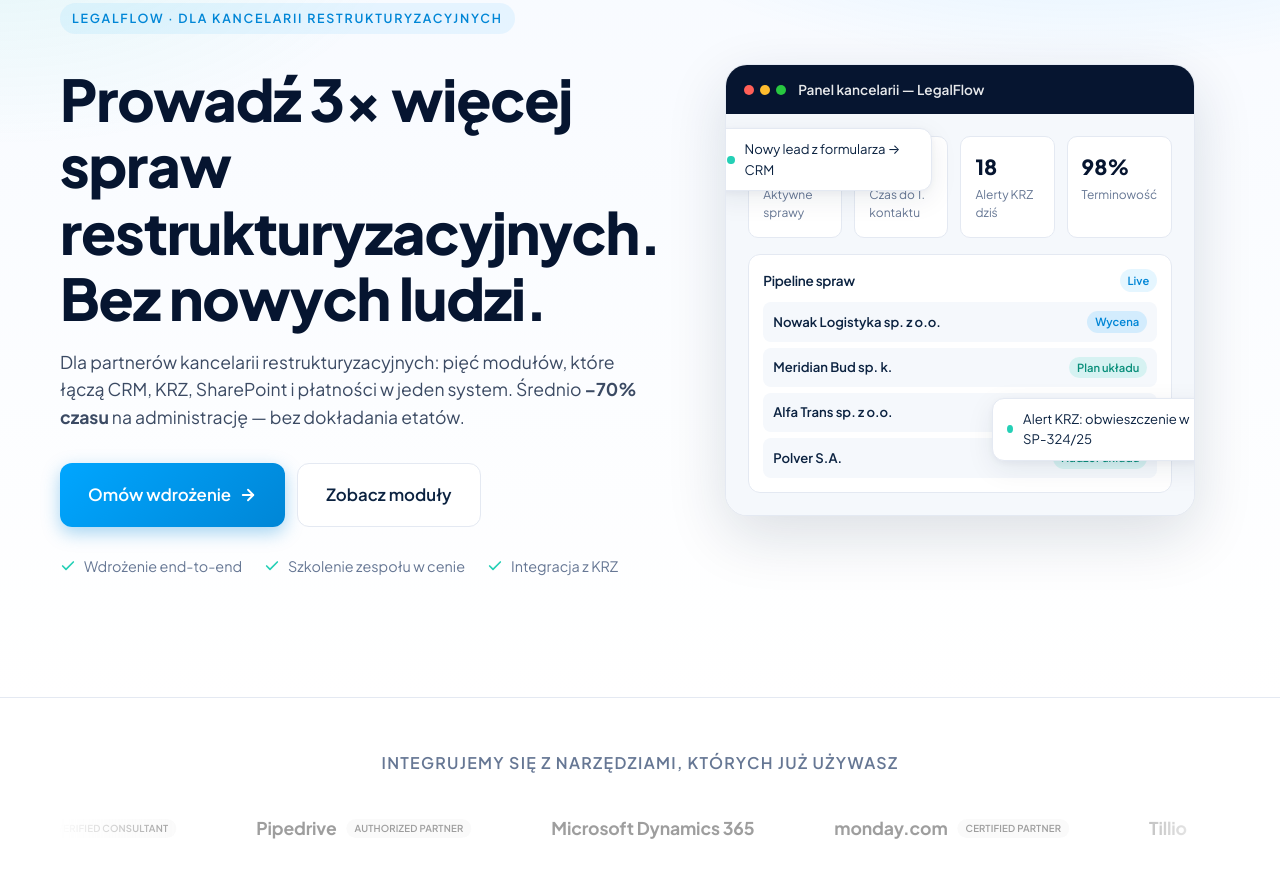
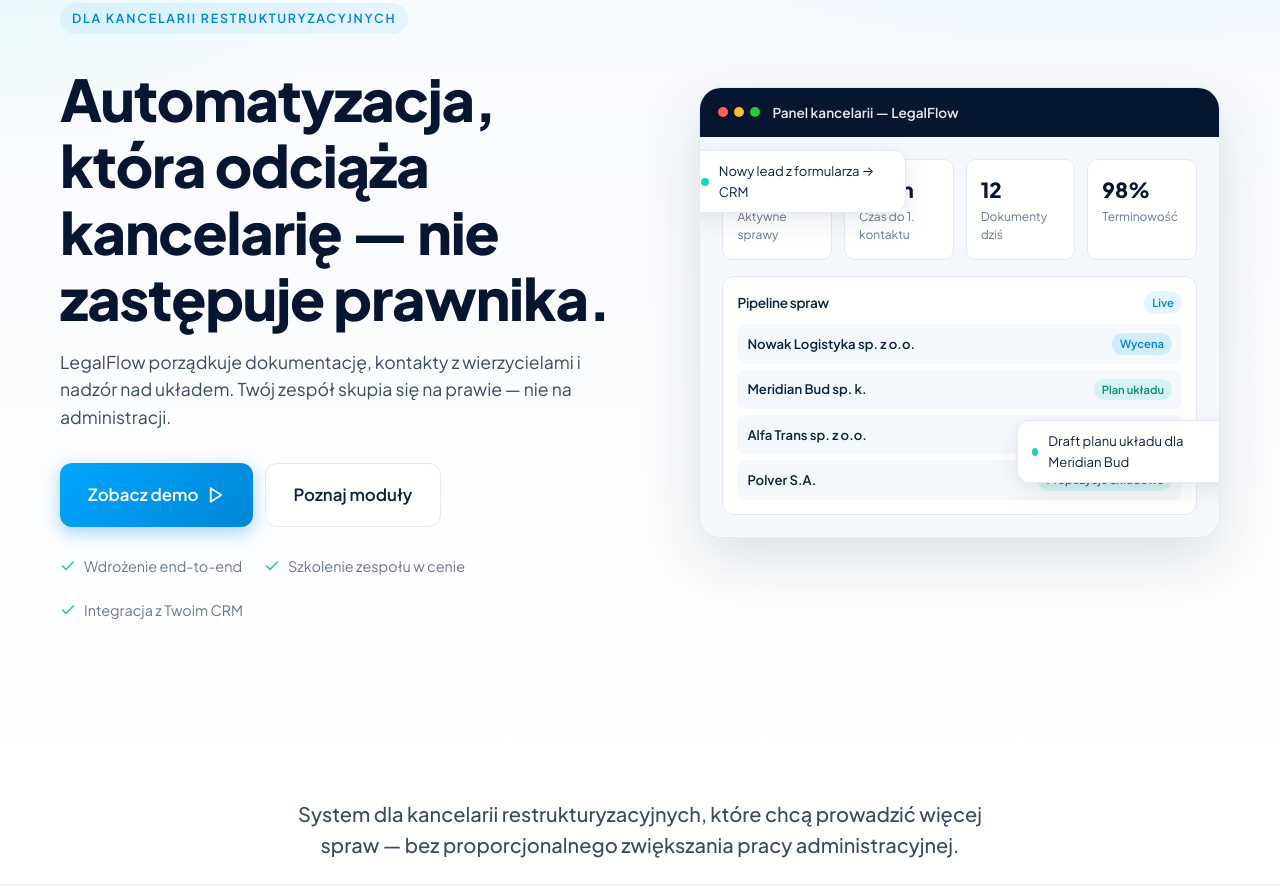
Before and after one commit to boosterai-pl/RestrukturyzacjaLandingPage, a website: page Strona/index.html in a window 1280 px wide. Shown: the part 175-1062 px from the top of the page. Drawn offline with Linux system fonts and the light colour scheme.

Commit message:
copy: aktualizacja hero (headline/subheadline/CTA), dodanie intro strip, usuniecie KRZ z mockupu

```diff
--- a/Strona/index.html
+++ b/Strona/index.html
@@ -277,6 +277,15 @@
   .pill-1 { top: 14%; left: -14px; }
   .pill-2 { bottom: 12%; right: -18px; }
   @media (max-width: 700px) { .pill-float { display: none; } }
+
+  /* ---------- Intro strip (krotka sekcja pod hero) ---------- */
+  .intro-strip { padding: 56px 0 24px; background: white; }
+  .intro-strip-text {
+    max-width: 700px; margin: 0 auto; text-align: center;
+    font-size: clamp(1.05rem, .6vw + .9rem, 1.25rem);
+    color: var(--ink-700); line-height: 1.55;
+    font-weight: 500;
+  }
 
   /* ---------- Integrations strip ---------- */
   .integrations {
@@ -711,28 +720,28 @@
 <section class="hero">
   <div class="container hero-grid">
     <div>
-      <span class="eyebrow">LegalFlow · dla kancelarii restrukturyzacyjnych</span>
-      <h1>Prowadź 3× więcej spraw restrukturyzacyjnych. Bez nowych ludzi.</h1>
+      <span class="eyebrow">Dla kancelarii restrukturyzacyjnych</span>
+      <h1>Automatyzacja, która odciąża kancelarię — nie zastępuje prawnika.</h1>
       <p class="hero-sub">
-        Dla partnerów kancelarii restrukturyzacyjnych: pięć modułów, które łączą CRM, KRZ, SharePoint
-        i płatności w jeden system. Średnio <strong>–70% czasu</strong> na administrację — bez dokładania etatów.
+        LegalFlow porządkuje dokumentację, kontakty z wierzycielami i nadzór nad układem.
+        Twój zespół skupia się na prawie — nie na administracji.
       </p>
       <div class="hero-cta-row">
         <a class="btn btn-primary btn-lg"
-           href="https://cal.com/szymon-bazan-iahn2z/30min"
+           href="https://cal.com/szymon-bazan-iahn2z/15min"
            target="_blank" rel="noopener"
            data-cta="hero">
-          Omów wdrożenie
-          <svg width="18" height="18" viewBox="0 0 24 24" fill="none" stroke="currentColor" stroke-width="2.5" stroke-linecap="round" stroke-linejoin="round" aria-hidden="true"><line x1="5" y1="12" x2="19" y2="12"/><polyline points="12 5 19 12 12 19"/></svg>
+          Zobacz demo
+          <svg width="18" height="18" viewBox="0 0 24 24" fill="none" stroke="currentColor" stroke-width="2.5" stroke-linecap="round" stroke-linejoin="round" aria-hidden="true"><polygon points="5 3 19 12 5 21 5 3"/></svg>
         </a>
         <a class="btn btn-ghost btn-lg" href="#moduly" data-cta="hero-secondary">
-          Zobacz moduły
+          Poznaj moduły
         </a>
       </div>
       <div class="hero-trust" aria-label="Zaufanie">
         <span><svg viewBox="0 0 24 24" fill="none" stroke="currentColor" stroke-width="2.5" stroke-linecap="round" stroke-linejoin="round"><polyline points="20 6 9 17 4 12"/></svg> Wdrożenie end-to-end</span>
         <span><svg viewBox="0 0 24 24" fill="none" stroke="currentColor" stroke-width="2.5" stroke-linecap="round" stroke-linejoin="round"><polyline points="20 6 9 17 4 12"/></svg> Szkolenie zespołu w cenie</span>
-        <span><svg viewBox="0 0 24 24" fill="none" stroke="currentColor" stroke-width="2.5" stroke-linecap="round" stroke-linejoin="round"><polyline points="20 6 9 17 4 12"/></svg> Integracja z KRZ</span>
+        <span><svg viewBox="0 0 24 24" fill="none" stroke="currentColor" stroke-width="2.5" stroke-linecap="round" stroke-linejoin="round"><polyline points="20 6 9 17 4 12"/></svg> Integracja z Twoim CRM</span>
       </div>
     </div>
 
@@ -746,7 +755,7 @@
         <div class="kpi-row">
           <div class="kpi-card"><div class="num">42</div><div class="lbl">Aktywne sprawy</div></div>
           <div class="kpi-card"><div class="num">4 min</div><div class="lbl">Czas do 1. kontaktu</div></div>
-          <div class="kpi-card"><div class="num">18</div><div class="lbl">Alerty KRZ dziś</div></div>
+          <div class="kpi-card"><div class="num">12</div><div class="lbl">Dokumenty dziś</div></div>
           <div class="kpi-card"><div class="num">98%</div><div class="lbl">Terminowość</div></div>
         </div>
         <div class="pipeline">
@@ -764,17 +773,29 @@
           </div>
           <div class="pipeline-row">
             <span class="name">Alfa Trans sp. z o.o.</span>
-            <span class="stage amber">KRZ · obwieszczenie</span>
+            <span class="stage blue">Onboarding</span>
           </div>
           <div class="pipeline-row">
             <span class="name">Polver S.A.</span>
-            <span class="stage green">Nadzór układu</span>
+            <span class="stage green">Propozycje układowe</span>
           </div>
         </div>
       </div>
       <div class="pill-float pill-1"><span class="dot"></span>Nowy lead z formularza → CRM</div>
-      <div class="pill-float pill-2"><span class="dot"></span>Alert KRZ: obwieszczenie w SP-324/25</div>
+      <div class="pill-float pill-2"><span class="dot"></span>Draft planu układu dla Meridian Bud</div>
     </div>
+  </div>
+</section>
+
+<!-- ============================================================
+     INTRO STRIP — krótkie zdanie pod hero
+     ============================================================ -->
+<section class="intro-strip" aria-label="Wprowadzenie">
+  <div class="container">
+    <p class="intro-strip-text">
+      System dla kancelarii restrukturyzacyjnych, które chcą prowadzić więcej spraw —
+      bez proporcjonalnego zwiększania pracy administracyjnej.
+    </p>
   </div>
 </section>
 
```
